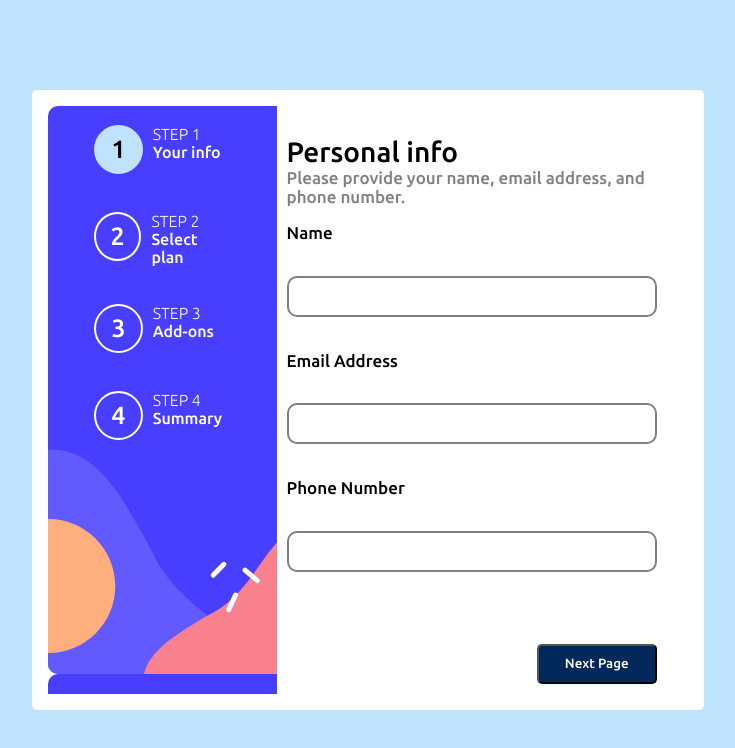
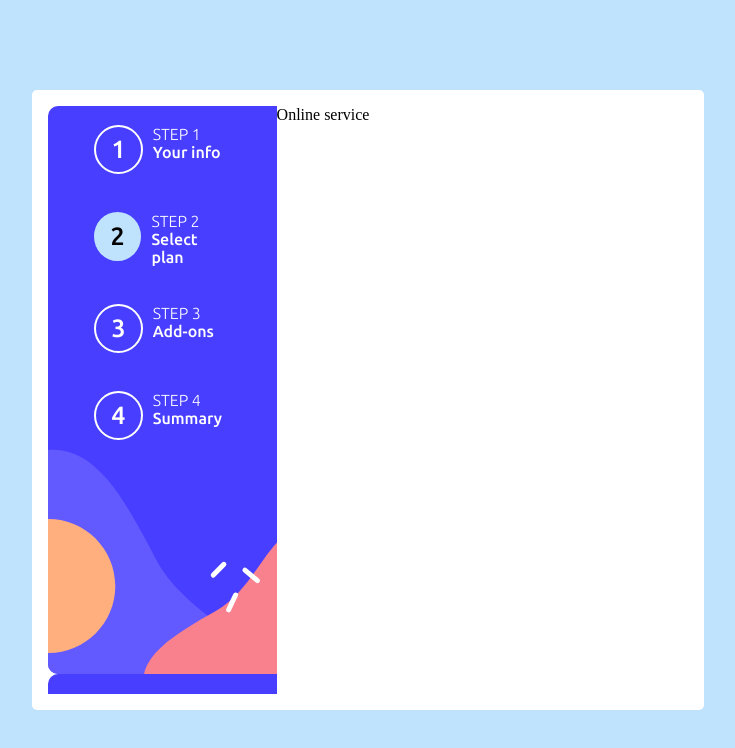
Before and after one commit to denizsecmen/MultiForm, a Next.js app: page / in a window 1280 px wide. Both pictures are taken after a click on the button "Next Page". Shown: the top 748 px of the page, without its empty margins (272-1007 px from the left). Built offline with nearby package versions, Linux system fonts and the light colour scheme.

Commit message:
Component 1 finished

```diff
--- a/src/components/mainForm/Form1/component1.tsx
+++ b/src/components/mainForm/Form1/component1.tsx
@@ -18,7 +18,14 @@ export default function Component1() {
         <input type="tel" className={styles.input}></input>
       </div>
       <div className={styles.next}>
-        <button className={styles.button}>Next Page</button>
+        <button
+          className={styles.button}
+          onClick={() => {
+            chprogress('2');
+          }}
+        >
+          Next Page
+        </button>
       </div>
     </div>
   );
--- a/src/components/mainForm/Form1/style/style.module.css
+++ b/src/components/mainForm/Form1/style/style.module.css
@@ -9,10 +9,9 @@
   flex-direction: column;
   align-items: space-between;
   justify-content: center;
-  width: 90%;
+  width: 70%;
   height: 100%;
-
-  padding: 10px;
+  margin-left: calc(100% - 80% - 10px);
 }
 .title {
   font-size: 28px;
@@ -23,7 +22,7 @@
 }
 .form {
   font-size: 17px;
-  height: 65%;
+  height: 62%;
   display: flex;
   flex-direction: column;
   justify-content: space-around;
@@ -35,6 +34,7 @@
 }
 .input {
   height: 35px;
+  width: 100%;
   border-radius: 10px;
   border: 2px solid gray;
   outline: none;
--- a/src/components/mainForm/Form2/component2.tsx
+++ b/src/components/mainForm/Form2/component2.tsx
@@ -1,3 +1,8 @@
+import styles from './style/style.module.css';
 export default function component2() {
-  return <div>component2</div>;
+  return (
+    <div className={styles.component}>
+      <div className={styles.title}> Online service</div>
+    </div>
+  );
 }
```
Also changed, not shown: src/components/mainForm/Form2/style/style.module.css (added).
